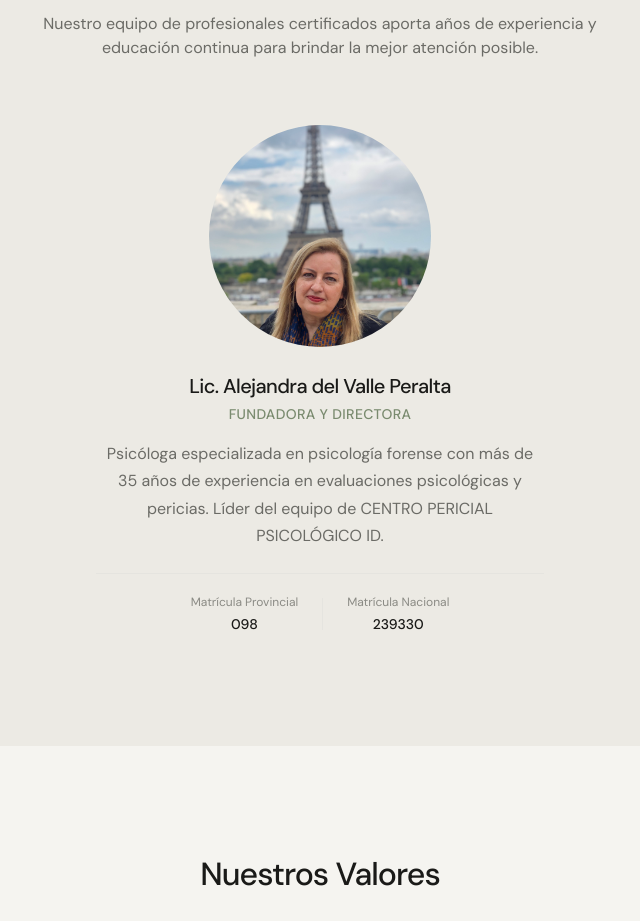
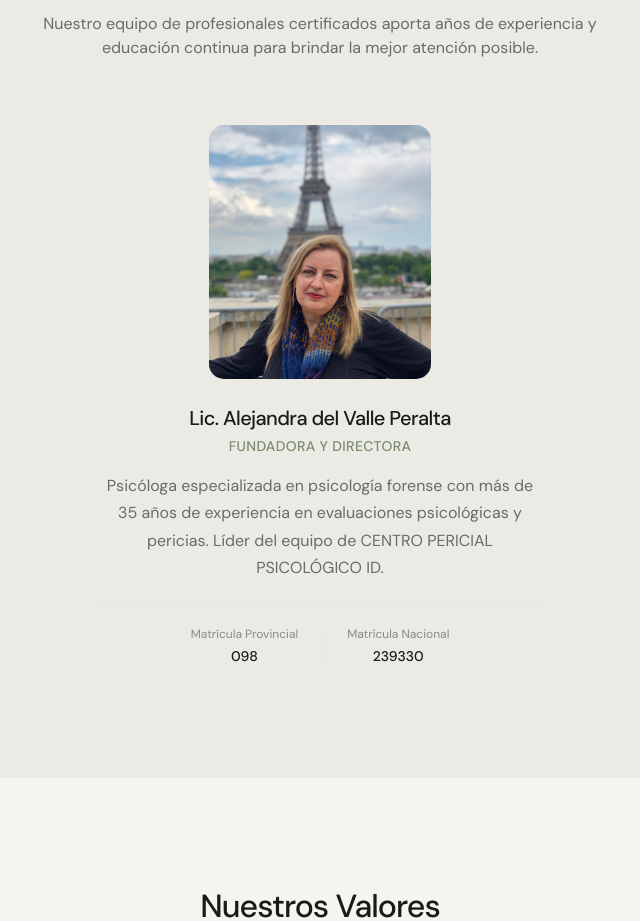
Before and after one commit to LucasEzequielSilva/id, a Next.js app: page /nosotros in a window 1280 px wide. Shown: the part 1221-2142 px from the top of the page, without its empty margins (320-960 px from the left). Built offline with nearby package versions, Linux system fonts and the light colour scheme.

Commit message:
fix: foto founder rounded-2xl (no circular) + object-center
Co-Authored-By: Claude Opus 4.6 (1M context) <noreply@anthropic.com>

```diff
--- a/app/nosotros/page.tsx
+++ b/app/nosotros/page.tsx
@@ -88,8 +88,8 @@ export default function AboutPage() {
             viewport={{ once: true }}
             variants={{ hidden: { opacity: 0, y: 20 }, visible: { opacity: 1, y: 0, transition: { duration: 0.6, ease: [0.25, 1, 0.5, 1] } } }}
           >
-            <div className="overflow-hidden rounded-full w-56 h-56 mx-auto mb-6" style={{ border: "1px solid rgba(255,248,230,0.04)" }}>
-              <img src="/founder.jpg" alt="Lic. Alejandra del Valle Peralta" className="w-full h-full object-cover" style={{ objectPosition: "center 25%" }} />
+            <div className="overflow-hidden rounded-2xl w-56 h-64 mx-auto mb-6" style={{ border: "1px solid rgba(255,248,230,0.04)" }}>
+              <img src="/founder.jpg" alt="Lic. Alejandra del Valle Peralta" className="w-full h-full object-cover object-center" />
             </div>
             <h3 className="text-xl font-medium text-[#1A1A18] mb-1">{team[0].name}</h3>
             <p className="text-sm text-[#7A8B6F] font-medium mb-4 tracking-wide uppercase">{team[0].role}</p>
```
